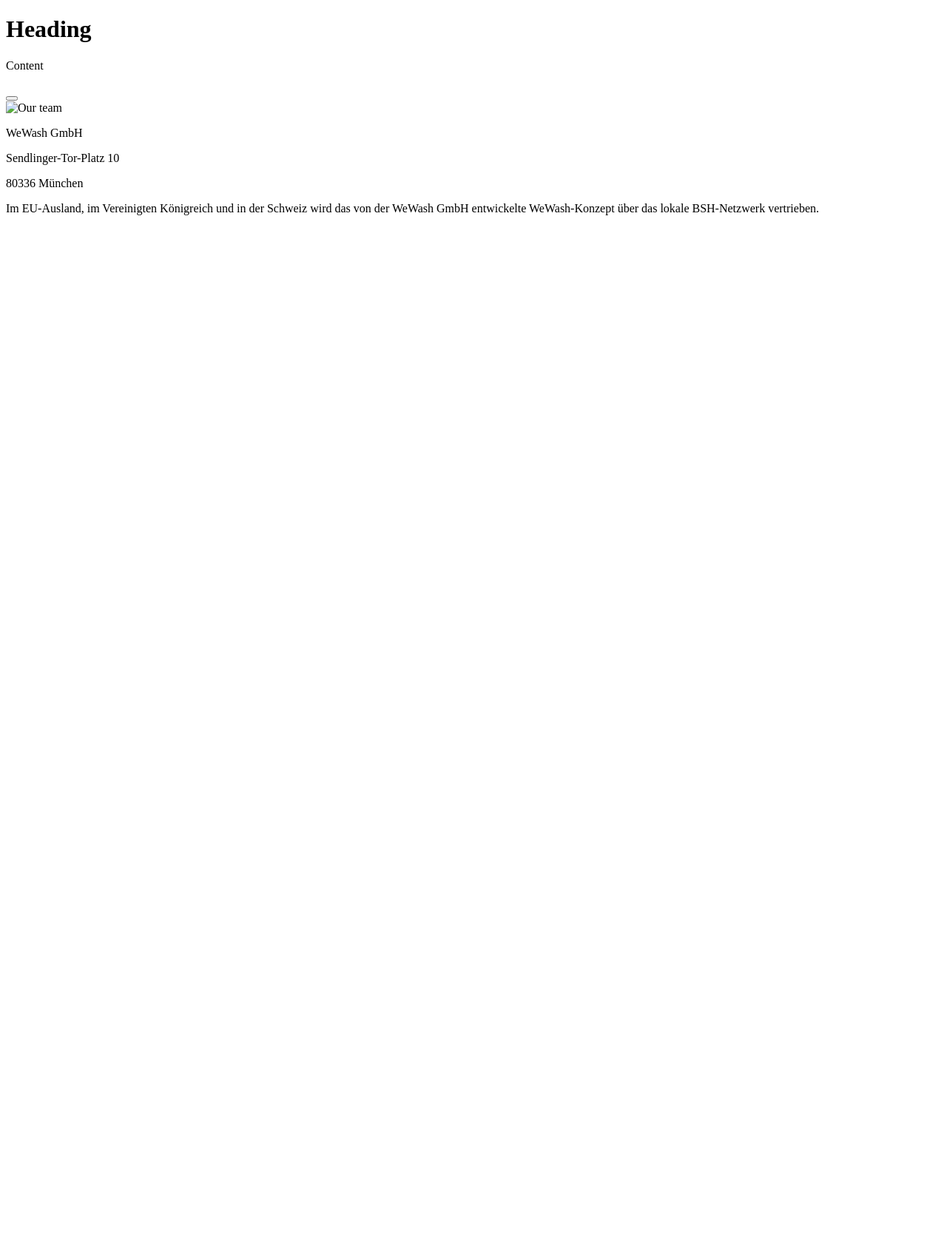
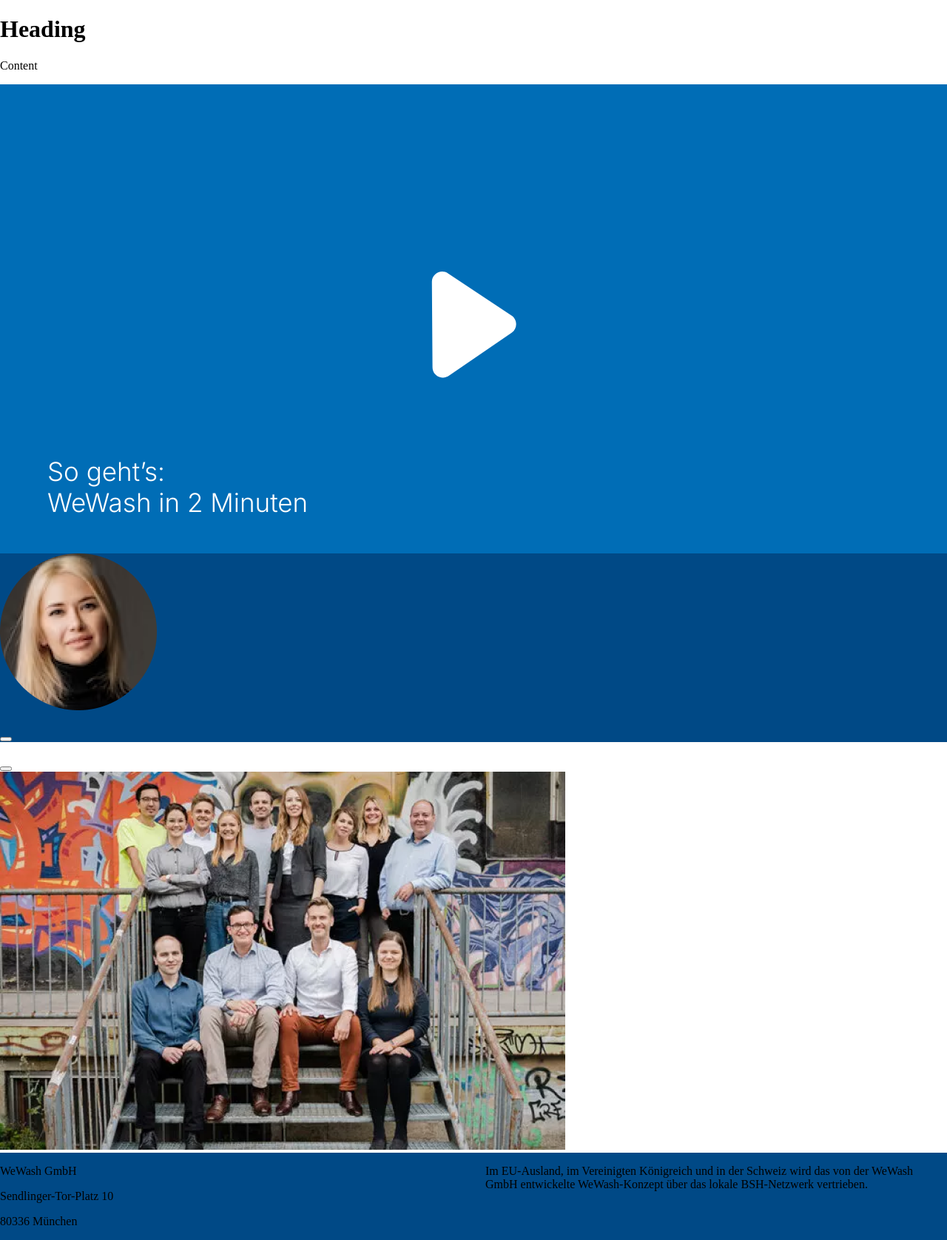
Before and after one commit to DomixEngineer/heyguys-task, a website built with webpack: page index.html in a window 1280 px wide. Shown: the whole page at 74% size. Before the commit the page ends 800 px from the top, so only its background shows below. Built offline with nearby package versions, Linux system fonts and the light colour scheme.

Commit message:
iframe component

```diff
--- a/index.html
+++ b/index.html
@@ -31,12 +31,31 @@
                 </div>
             </div>
             <div class="iframe_video">
-                <div class="iframe_video__object"></div>
+                <div class="iframe_video__object">
+                    <img
+                        src="./src/svg/iframe_play.svg"
+                        alt="player play"
+                        class="iframe_video__object__play"
+                    >
+                    <p class="iframe_video__object__title">
+                        So geht’s:<br>
+                        WeWash in 2 Minuten
+                    </p>
+                </div>
             </div>
             <div class="testimonial"></div>
             <div class="slider"></div>
             <div class="teasers"></div>
-            <div class="contact"></div>
+            <div class="contact">
+                <div class="contact__left_column">
+                    <img src="./src/images/image_12.png" alt="contact us">
+                </div>
+                <div class="contact__right_column">
+                    <h1 class="contact__right_column__heading"></h1>
+                    <p class="contact__right_column__content"></p>
+                    <button class="shared-btn shared-btn--green"></button>
+                </div>
+            </div>
             <div class="our_team">
                 <div class="our_team__left_column">
                     <h1 class="our_team__left_column__heading"></h1>
@@ -44,10 +63,11 @@
                     <button class="shared-btn shared-btn--green"></button>
                 </div>
                 <div class="our_team__right_column">
-                    <img src="" alt="Our team">
+                    <img src="./src/images/image_11.png" alt="Our team">
                 </div>
             </div>
             <div class="footer">
+                <div class="container container--flex container--flex-align-center container--flex-space-between">
                     <div class="footer__left_column">
                         <p class="footer__left_column__single-data">WeWash GmbH</p>
                         <p class="footer__left_column__single-data">Sendlinger-Tor-Platz 10</p>
@@ -61,6 +81,10 @@
                         </p>
                     </div>
                 </div>
+                <div class="container">
+
+                </div>
+            </div>
         </div>
         <script src="./dist/app.js"></script>
     </body>
--- /dev/null
+++ b/src/scss/colors/_colors.scss
@@ -0,0 +1,9 @@
+$dark-blue: #0057A1;
+$hover: #163D6F;
+$button_normal: #285EA3;
+$button_disabled: #285EA3;
+$core_gray: #777269;
+$core_green: #00A231;
+$core_yellow: #FFD700;
+$core_red: #E7000E;
+$white: white;
--- a/src/scss/contact/_contact.scss
+++ b/src/scss/contact/_contact.scss
@@ -0,0 +1,9 @@
+.contact {
+    background-color: #004986;
+    &__left_column {
+
+    }
+    &__right_column {
+
+    }
+}
--- /dev/null
+++ b/src/scss/fonts.scss
@@ -0,0 +1 @@
+@import url('https://fonts.googleapis.com/css2?family=Inter:wght@100;300;400;700&display=swap');
--- a/src/scss/footer/_footer.scss
+++ b/src/scss/footer/_footer.scss
@@ -0,0 +1,9 @@
+.footer {
+    background-color: #004986;
+    &__left_column {
+        max-width: 516px;
+    }
+    &__right_column {
+        max-width: 624px;
+    }
+}
--- /dev/null
+++ b/src/scss/iframe_video/_iframe_video.scss
@@ -0,0 +1,27 @@
+.iframe_video {
+    max-width: 1280px;
+    width: 100%;
+    height: 634px;
+    background-color: #006DB6;
+    margin: 0 auto;
+    position: relative;
+    &__object {
+        &__play {
+            position: absolute;
+            left: 0;
+            right: 0;
+            display: block;
+            margin: 0 auto;
+            top: 40%;
+        }
+        &__title {
+            font-family: 'Inter', sans-serif;
+            color: $white;
+            font-size: 35px;
+            font-weight: 300;
+            position: absolute;
+            bottom: 2%;
+            left: 5%;
+        }
+    }
+}
--- a/src/scss/main.scss
+++ b/src/scss/main.scss
@@ -1,8 +1,12 @@
+@import './fonts.scss';
+@import './colors/colors';
+@import './utils.scss';
 @import './navbar/navbar';
 @import './footer/footer';
 @import './accordions/accordions';
 @import './contact/contact';
 @import './first_section/first_section';
+@import './iframe_video/_iframe_video';
 @import './team/team';
 @import './teasers/teasers';
 @import './testimonial/testimonial';
--- /dev/null
+++ b/src/scss/utils.scss
@@ -0,0 +1,18 @@
+html, body {
+    margin: 0;
+    padding: 0;
+}
+
+.container {
+    max-width: 1280px;
+    width: 100%;
+    &--flex {
+        display: flex;
+    }
+    &--flex-align-center {
+        margin: 0 auto;
+    }
+    &--flex-space-between {
+        justify-content: space-between;
+    }
+}
```
Lines whose indentation alone changed are shown as unchanged.
